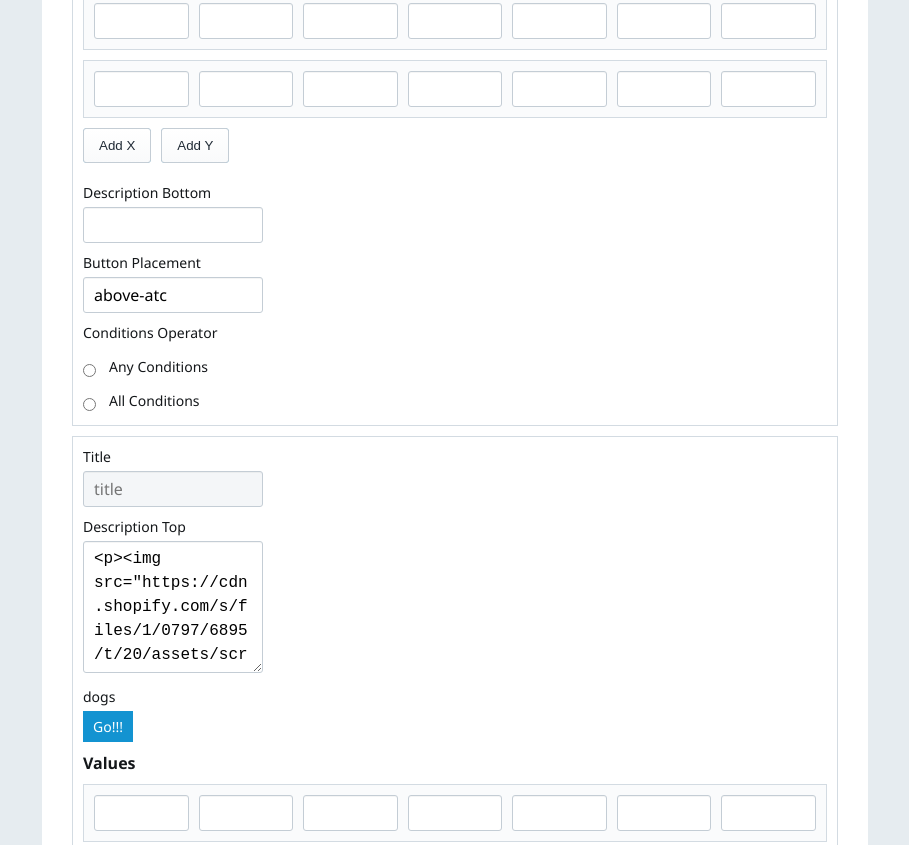
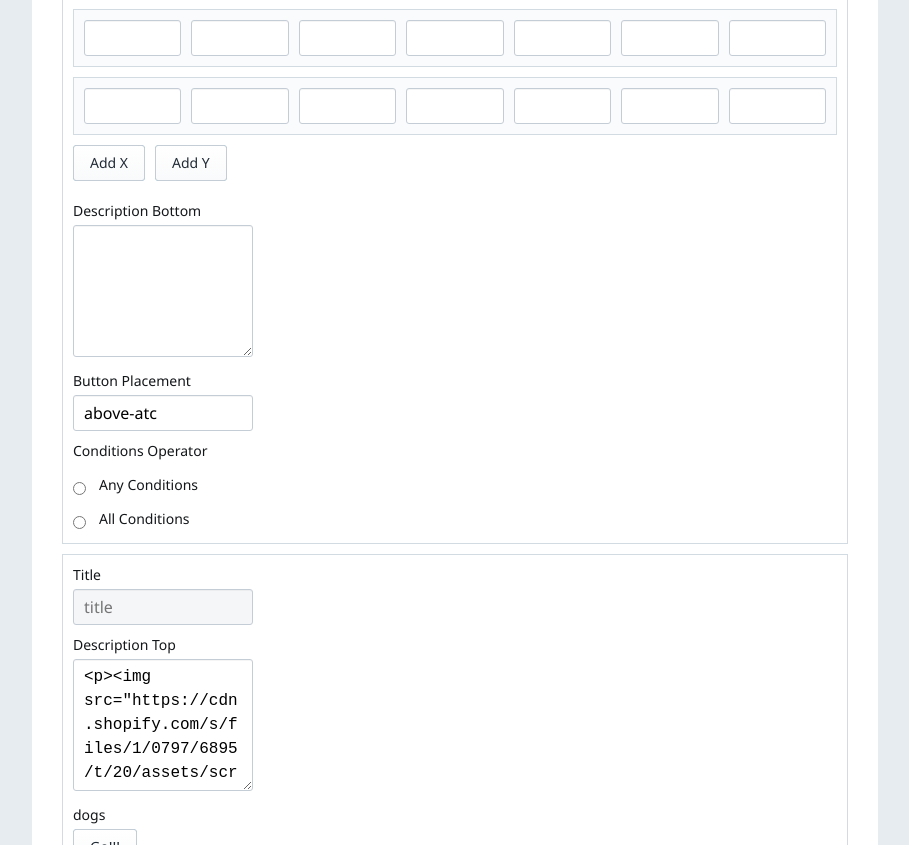
Before and after one commit to martyboggs/settingizer, a website: page index.html in a window 1280 px wide. Shown: the part 1955-2800 px from the top of the page, without its empty margins (185-1094 px from the left). Drawn offline with nearby package versions, Linux system fonts and the light colour scheme.

```diff
--- a/index.html
+++ b/index.html
@@ -17,7 +17,7 @@
 
 	.settingizer {
 		max-width: 786px;
-		padding: 20px;
+		padding: 30px;
 	}
 	</style>
 </head>
@@ -496,13 +496,13 @@
 			"sc_show": false,
 		},
 		"title": {sc_readonly: true, sc_placeholder: 'title', sc_required: true},
-		"descriptionTop": {sc_link: '/hey?title=*|title|*'},
+		"descriptionTop": {sc_type: 'textarea', sc_link: '/hey?title=*|title|*'},
 		cats: {sc_type: 'button', sc_link: '/hey?title=*|title|*', sc_button_text: 'Go!!!', sc_label: 'dogs'},
 		"values": {
 			"sc_grid": true,
 			"sc_add": true
 		},
-		"descriptionBottom": {},
+		"descriptionBottom": {sc_type: 'textarea'},
 		"buttonPlacement": {},
 		"conditionsOperator": {sc_type: 'radios', sc_options: ['any-conditions', 'all-conditions']},
 		"conditions": {
--- a/package.json
+++ b/package.json
@@ -1,6 +1,6 @@
 {
   "name": "settingizer",
-  "version": "1.4.3",
+  "version": "1.4.4",
   "description": "Create settings pages from JSON objects",
   "main": "dist/settingizer.js",
   "scripts": {
```
Also changed, not shown: dist/settingizer.css, dist/settingizer.js, dist/themes/shopify-theme.css.
